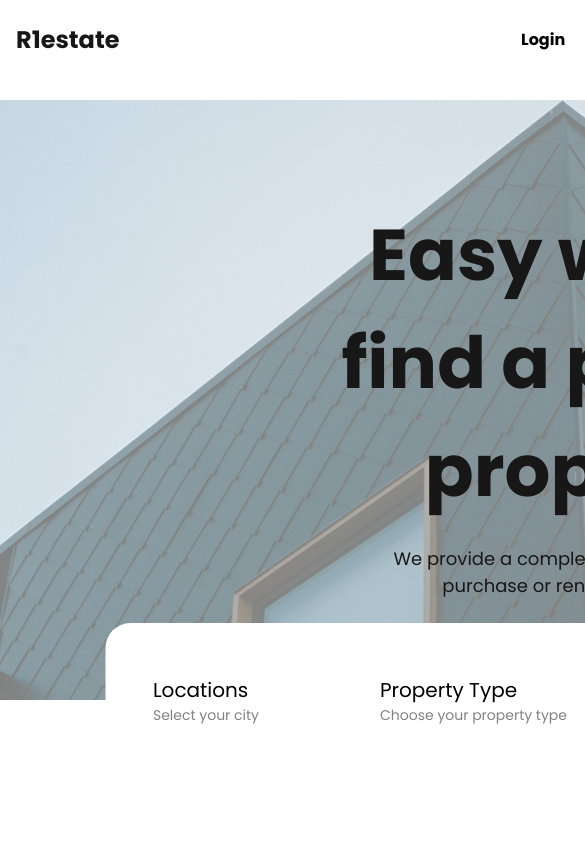
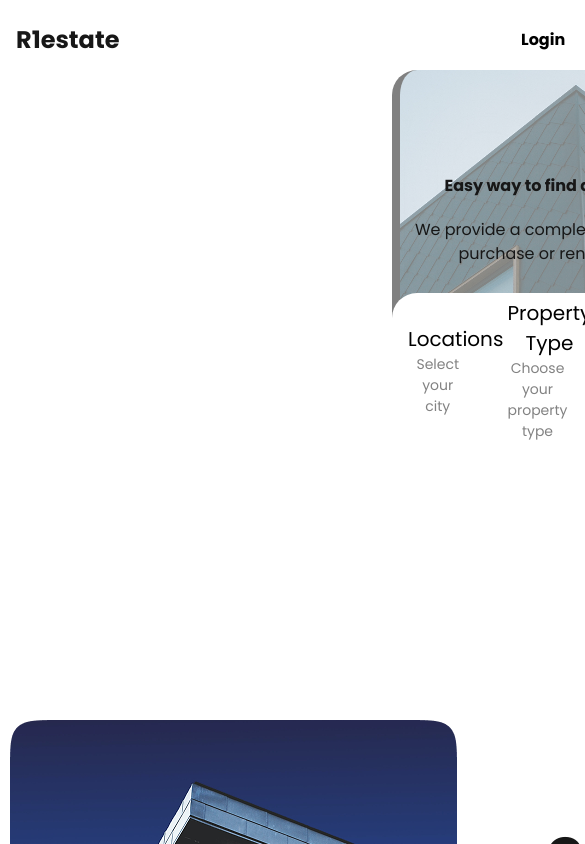
Before and after one commit to muhammadarii/RiPlaylist, a Next.js app: page / in a window 390 px wide. Shown: the top 844 px of the page, 585 px wide, since content can reach past the window. Built offline with nearby package versions, Linux system fonts and the light colour scheme.

Commit message:
feat: Update layout and responsiveness of Hero section and FilterBox; fix Navbar link href

```diff
--- a/src/app/page.tsx
+++ b/src/app/page.tsx
@@ -8,21 +8,21 @@ import SuccessSection from "@/components/sections/SuccessSection";
 const page = () => {
   return (
     <div className="flex flex-col">
-      <div className="relative flex flex-col items-center justify-center mt-[330px]">
-        <div className="absolute top-1/2 left-1/2 transform -translate-x-1/2 -translate-y-1/2 text-center bg-black w-[1500px] h-[600px] rounded-[25px] backdrop-blur-2xl opacity-50">
+      <div className="relative flex flex-col items-center justify-center mt-[150px] lg:mt-[330px]">
+        <div className="absolute top-1/2 left-1/2 transform -translate-x-1/2 -translate-y-1/2 text-center bg-black lg:w-[1500px] h-[300px] w-screen lg:h-[600px] rounded-[25px] backdrop-blur-2xl opacity-50">
           <Image
             src={HeroImage}
             alt="HeroImage"
-            className="w-full h-full object-cover rounded-[25px]"
+            className="w-full h-full object-cover rounded-[25px] px-2 lg:px-0"
             layout="fill"
             priority
           />
         </div>
         <div className="absolute top-1/2 left-1/2 transform -translate-x-1/2 -translate-y-1/2 text-center z-10 flex flex-col items-center justify-center">
-          <h1 className="text-[72px] font-bold">
+          <h1 className="lg:text-[72px] font-bold">
             Easy way to find a perfect property
           </h1>
-          <p className="w-[435px] mt-[20px] text-[18px] text-center">
+          <p className="w-screen lg:w-[435px] mt-[20px] lg:text-[18px] text-center">
             We provide a complete service for the sale, purchase or rental of
             real estate
           </p>
--- a/src/components/parts/FilterBox.tsx
+++ b/src/components/parts/FilterBox.tsx
@@ -1,6 +1,6 @@
 const FilterBox = () => {
   return (
-    <div className="absolute bg-white w-[963px] h-[155px] rounded-[25px] mt-[600px] flex items-center justify-center">
+    <div className="absolute px-4 lg:px-0 bg-white w-screen lg:w-[963px] h-[155px] rounded-[25px] mt-[300px] lg:mt-[600px] flex items-center justify-center">
       <div className="grid grid-cols-4 items-center justify-between gap-10">
         <div className="flex flex-col items-start justify-center text-black">
           <label className="text-[20px]">Locations</label>
--- a/src/components/parts/Navbar.tsx
+++ b/src/components/parts/Navbar.tsx
@@ -3,7 +3,7 @@ import { useEffect, useState } from "react";
 
 const navLinks = [
   { href: "/", label: "Home" },
-  { href: "/", label: "Rent" },
+  { href: "/rent", label: "Rent" },
   { href: "/about-us", label: "About Us" },
   { href: "/contact", label: "Contact" },
 ];
```
